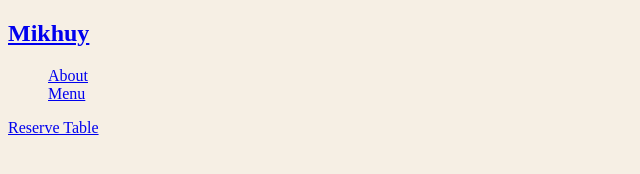
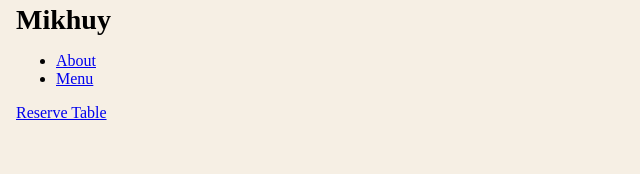
Before and after one commit to PiCab-LP/o2-restaurant, a plain HTML site: page index.html in a window 1280 px wide. Shown: the whole page, without its empty margins (0-640 px from the left). Drawn offline with Linux system fonts and the light colour scheme.

Commit message:
variable and color h1

```diff
--- a/index.css
+++ b/index.css
@@ -1,12 +1,44 @@
+/*variable*/
+:root{
+    --size: 0.25rem;
+
+
+    --primary-font: serif;
+}
+
 /*globals*/
 .body{
+    margin: 0;
     font-family: serif;
     background-color: #f6efe4;
-
 }
 
-.list{
+/*layout*/
+.container{
+    max-width: 1280px;
+    padding-inline: calc(var(--size) * 4);
+    margin-inline: auto;
+}
+/*components*/
+
+.nav{
+    padding-block: var(--size)
+}
+
+/*element*/
+
+.title{
+    margin: 0;
+    font-family: var(--primary-font);
+    font-size: calc(var(--size) * 8);
+    font-weight: 800;
+}
+
+.title--sm{
+    font-size: calc(var(--size) * 7 );
+}
+
+.link {
+    color: inherit;
     text-decoration: none;
-    list-style: none;
-    color: black;
 }
--- a/index.html
+++ b/index.html
@@ -9,9 +9,10 @@
 
 <body class="body">
     <header>
-        <nav>
-            <a href="#">
-                <h1>Mikhuy</h1>
+        <nav class="nav">
+            <div class="container">
+                <a href="" class="link">
+                    <h1 class="title title--sm">Mikhuy</h1>
                 </a>
                 <ul class="">
                     <li class="list">
@@ -24,6 +25,7 @@
                 <a href="#">
                     Reserve Table
                 </a>
+            </div>
         </nav>
     </header>
 </body>
```
Lines whose indentation alone changed are shown as unchanged.
